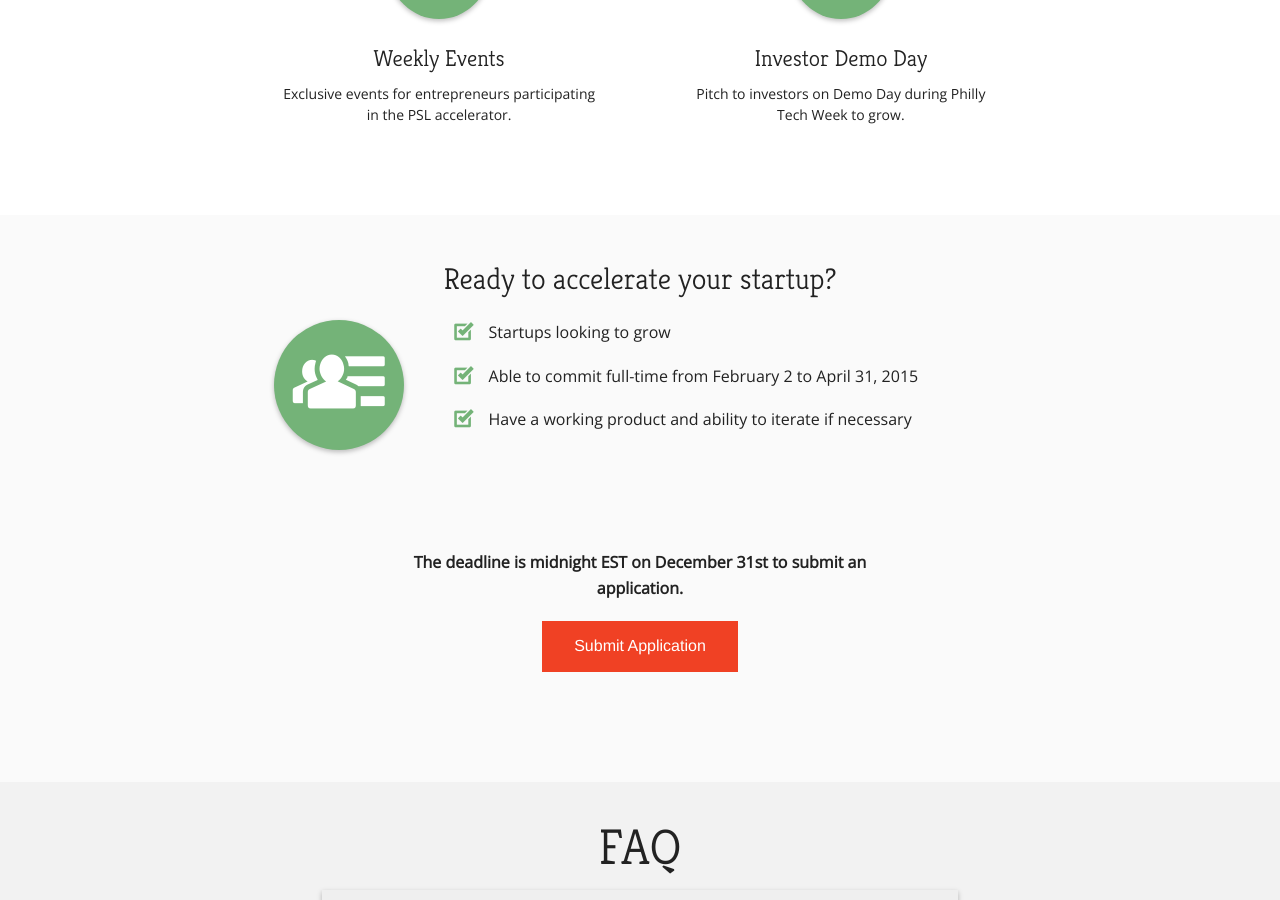
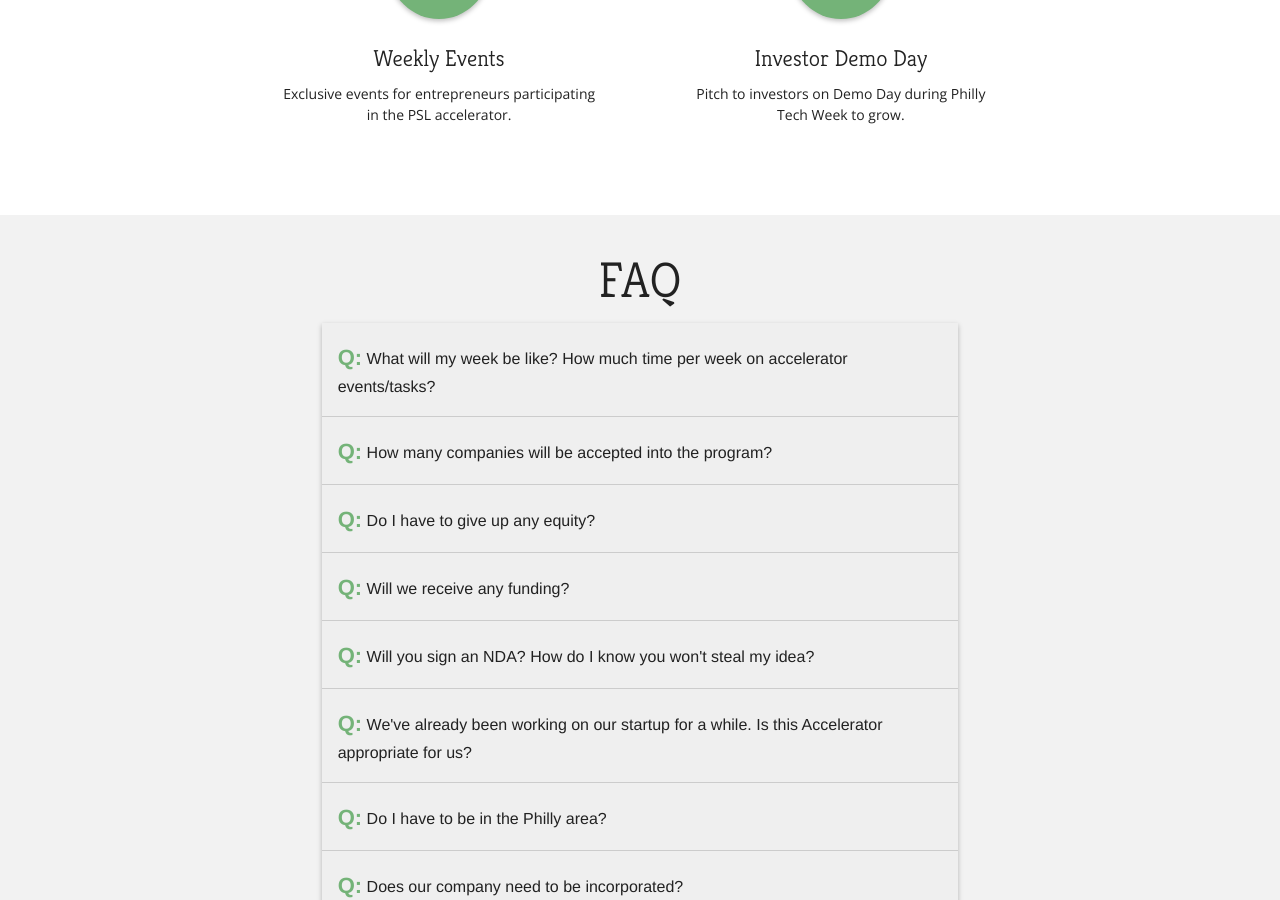
Before and after one commit to phillystartupleaders/accelerator, a Jekyll site: the page built from index.html, in a window 1280 px wide and 900 px high, scrolled down 937 px. Built offline with Jekyll 4.4.1, drawn with Linux system fonts in a browser that asks for light colours; nearby versions of some CDN libraries.

Commit message:
remove application section

```diff
--- a/index.html
+++ b/index.html
@@ -54,7 +54,7 @@ layout: default
     </div>
   </div>
 
-  <div class="section-what">
+  <!-- <div class="section-what">
     <div class="row">
       <div class="small-12 medium-10 medium-centered columns clearfix">
         <h2 class="heading text-center">Ready to accelerate your startup&#63;</h2>
@@ -75,7 +75,7 @@ layout: default
         <a href="https://www.surveymonkey.com/s/PSLUAccelerate" class="button alert">Submit Application</a>
       </div>
     </div>
-  </div>
+  </div> -->
 
 
   <div class="section-faq">
```
